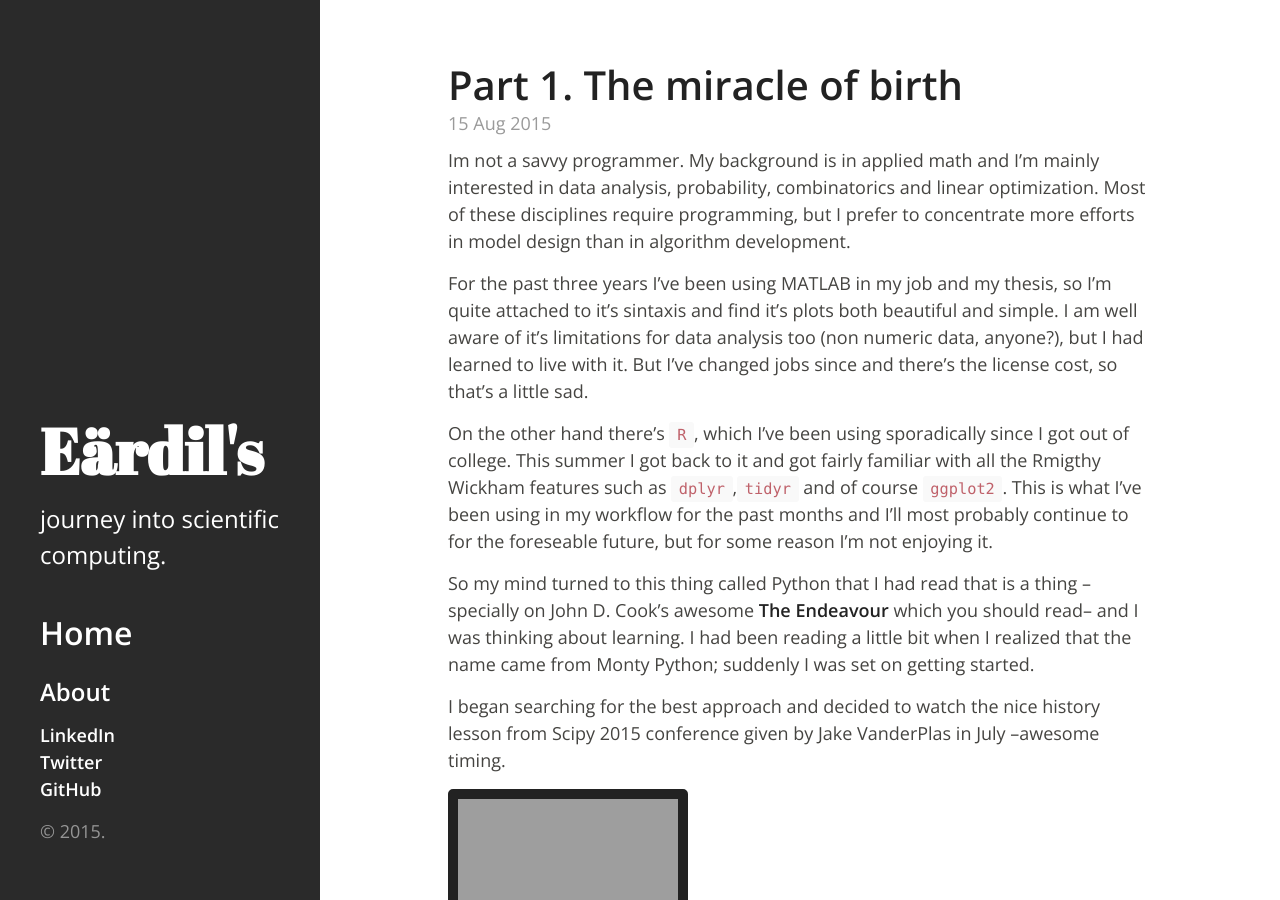
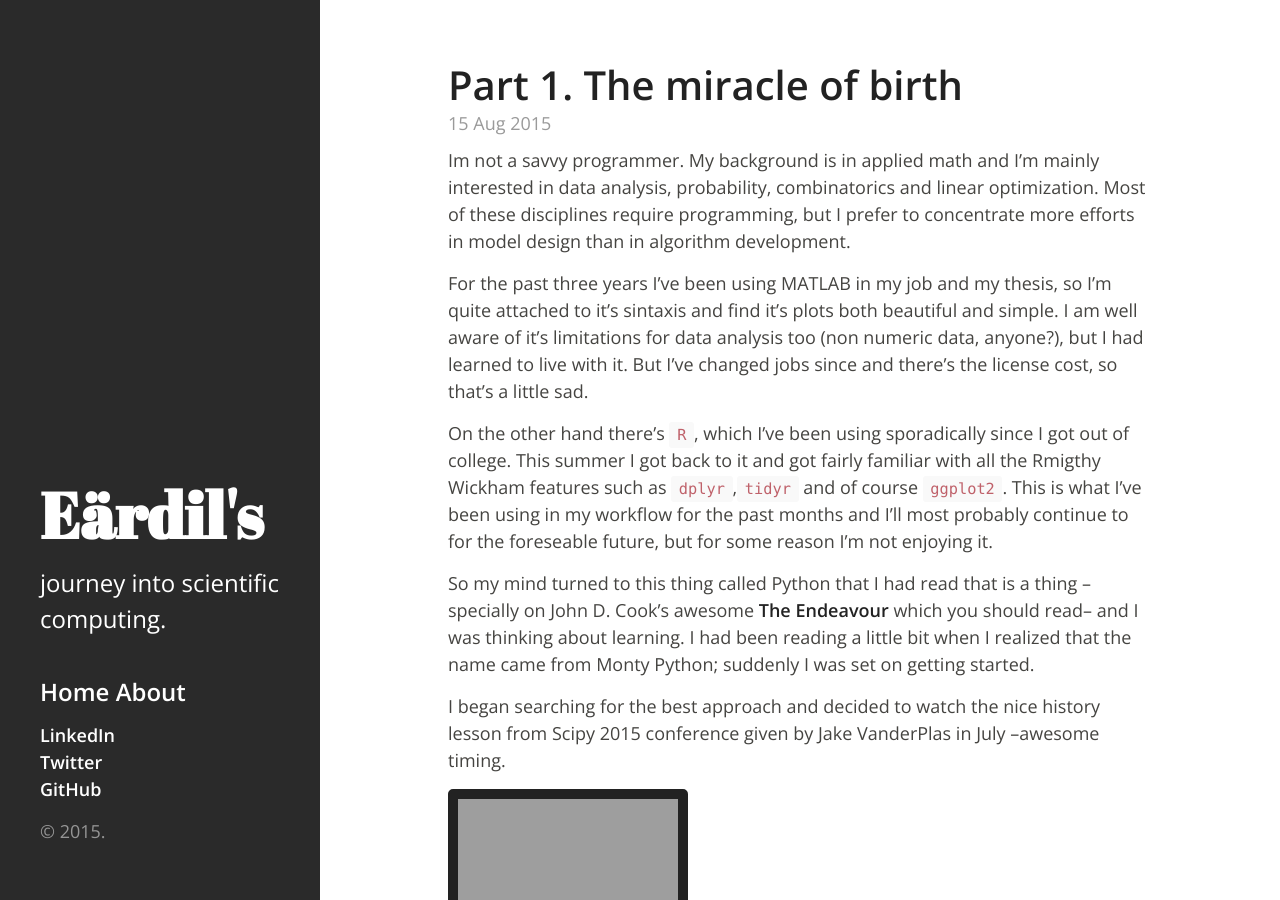
Before and after one commit to eardil/eardil.github.io, a Jekyll site: the page built from index.html, in a window 1280 px wide and 900 px high. Built offline with Jekyll 4.4.1, drawn with Linux system fonts in a browser that asks for light colours; Markdown is read by kramdown in place of the engine named in the settings; the list of posts is cut into pages by our own code; grey boxes are pictures that could not be loaded.

Commit message:
Pruebas tamaños 2
<h>

```diff
--- a/_layouts/default.html
+++ b/_layouts/default.html
@@ -12,11 +12,9 @@
 
         <div class="colophon">
           <ul class="colophon-links">
-		  <li>
-              <a href="http://eardil.github.io"><h2>Home</h2></a>
-            </li>
-			<li>
-              <a href="http://eardil.github.io/about/"><h3>About</h3></a>
+			<li><h3>
+              <a href="http://eardil.github.io">Home</a>
+              <a href="http://eardil.github.io/about/">About</a></h3>
             </li>
 			<p></p>
 			<li>
```
